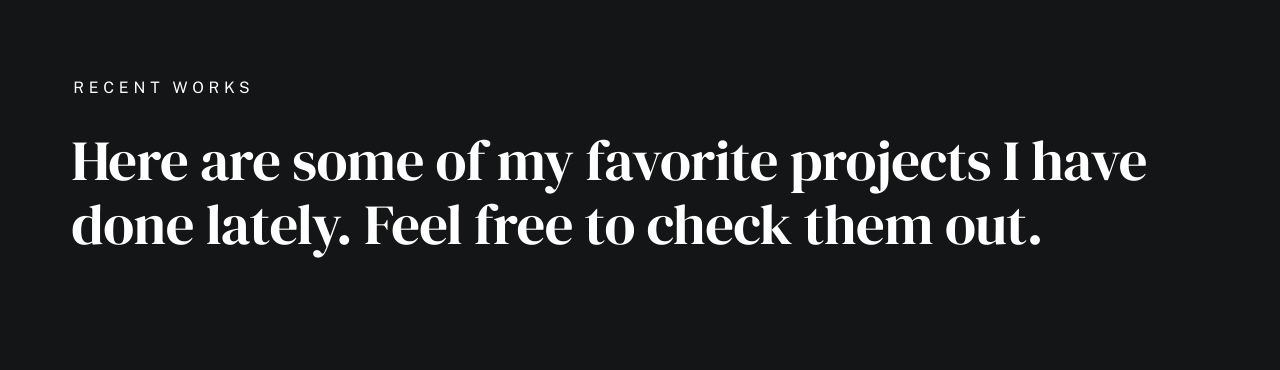
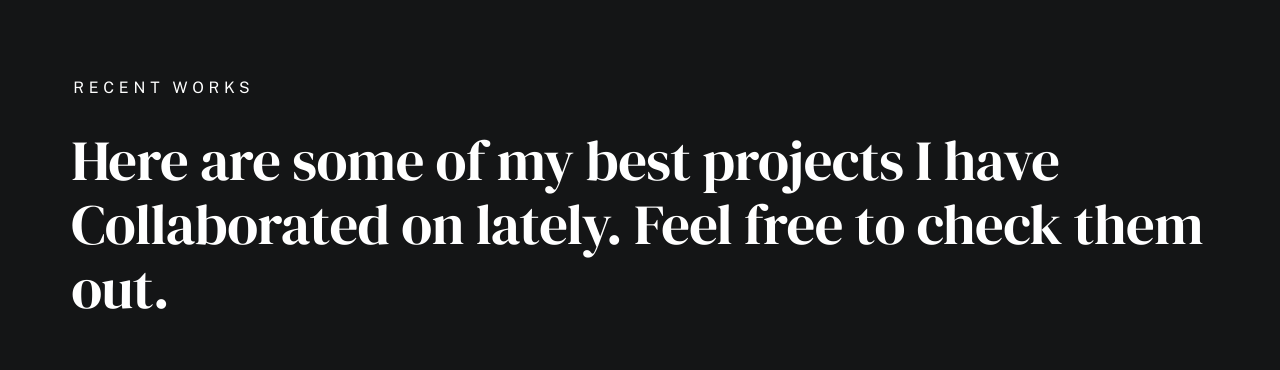
Before and after one commit to arabomeivan/portfolio-site, a plain HTML site: page index.html in a window 1280 px wide. Shown: the part 5560-5930 px from the top of the page. Drawn offline with nearby package versions, Linux system fonts and the light colour scheme; a web font is replaced by a local one.

```diff
--- a/index.html
+++ b/index.html
@@ -300,7 +300,7 @@
                             Recent Works
                         </h2>
                         <p class="h1" data-animate-el>
-                            Here are some of my favorite projects I have done lately. Feel free to check them out.
+                            Here are some of my best projects I have Collaborated on lately. Feel free to check them out.
                         </p>
 
                         <ul class="folio-list row block-lg-one-half block-stack-on-1000">
```
